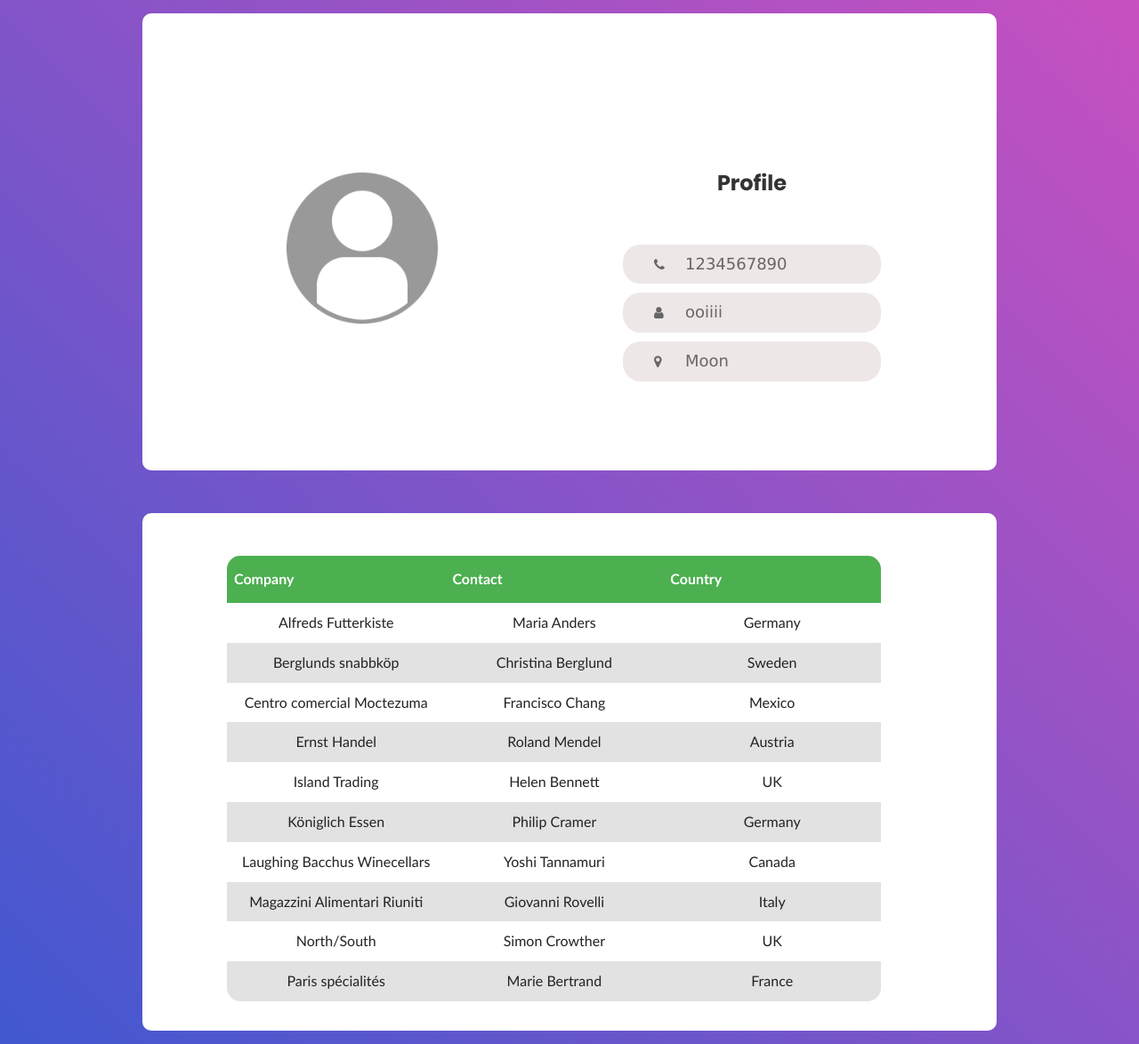
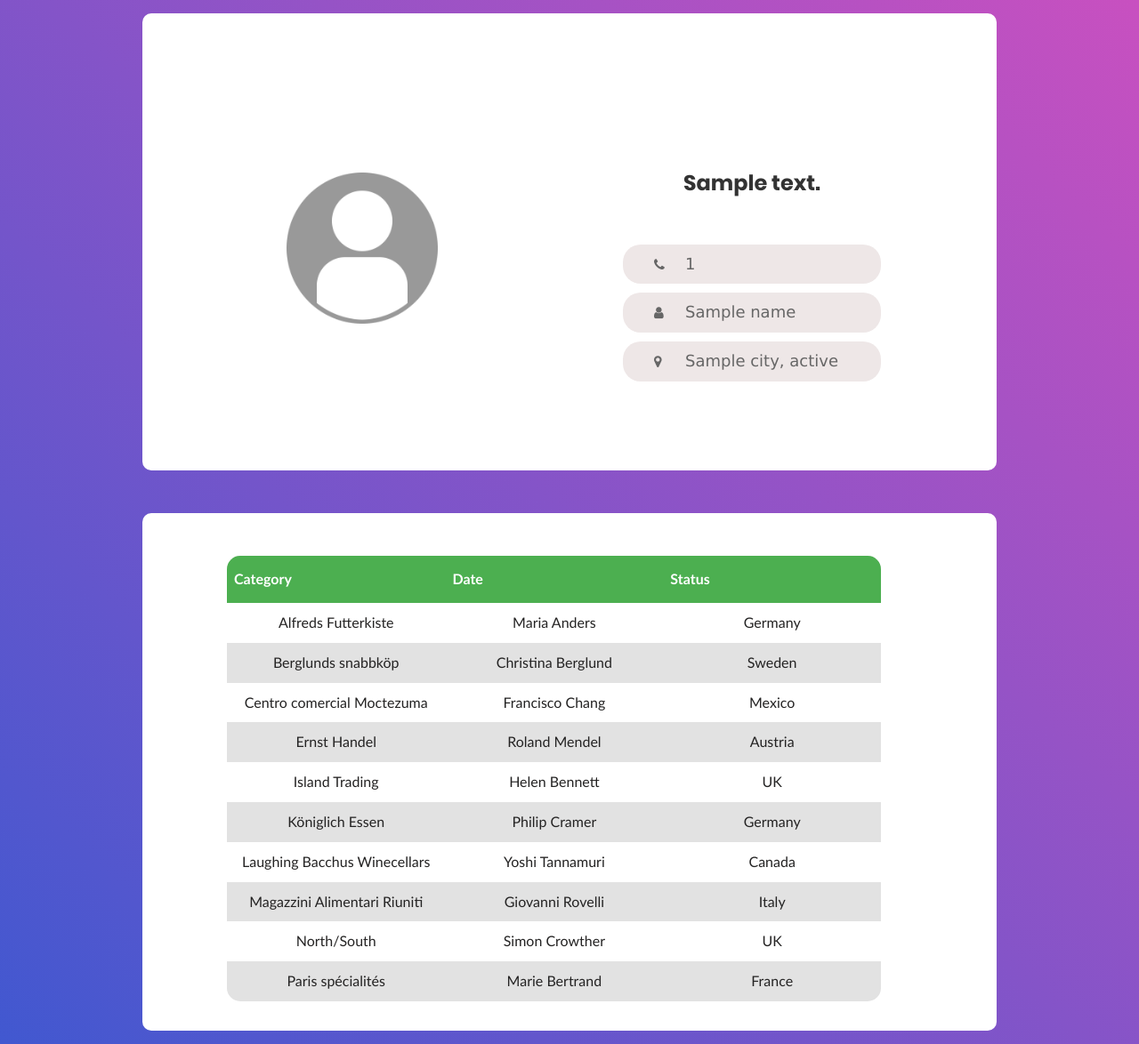
Before and after one commit to abhaydhiman/farm_app, a Flask app: template templates/profile.html in a window 1280 px wide. Shown: the whole page at 89% size. Run offline with Flask 2, Linux system fonts and the light colour scheme; the template is opened without the code that fills it: most values are stand-ins (such as "Sample title", 1, 10 or a date in 2020); some libraries are stand-ins or nearby versions.

Commit message:
modified styling and added jinja text

```diff
--- a/templates/profile.html
+++ b/templates/profile.html
@@ -34,32 +34,32 @@
                     <div class="example">
                         <img src="../static/images/edited_vali4.png" />
                         <div class="contents">
-                            <div class="text">Upload photo</div>
+                            <div class="text">{{text2}}</div>
                         </div>
                     </div>
                 </label>
 
                 <div class="login100-form validate-form">
                     <span class="login100-form-title">
-                        Profile
+                        {{text}}
                     </span>
 
                     <div class="wrap-input100" style="background-color:rgb(238, 231, 231);border-radius:20px;padding-bottom:7px;padding-top:7px;">
-                        <p name="Phone_number" style="position: relative; left:70px;font-size:large;font-family:Verdana, Geneva, Tahoma, sans-serif;">1234567890</p>
+                        <p name="Phone_number" style="position: relative; left:70px;font-size:large;font-family:Verdana, Geneva, Tahoma, sans-serif;">{{phone_number}}</p>
                         <span class="symbol-input100">
                             <i class="fa fa-phone" aria-hidden="true"></i>
                         </span>
                     </div>
 
                     <div class="wrap-input100" style="background-color:rgb(238, 231, 231);border-radius:20px;padding-bottom:7px;padding-top:7px;">
-                        <p name="name" style="position: relative; left:70px;font-size:large;font-family:Verdana, Geneva, Tahoma, sans-serif;">ooiiii</p>
+                        <p name="name" style="position: relative; left:70px;font-size:large;font-family:Verdana, Geneva, Tahoma, sans-serif;">{{name}}</p>
                         <span class="symbol-input100">
                             <i class="fa fa-user" aria-hidden="true"></i>
                         </span>
                     </div>
 
                     <div class="wrap-input100" style="background-color:rgb(238, 231, 231);border-radius:20px;padding-bottom:7px;padding-top:7px;">
-                        <p name="location" style="position: relative; left:70px;font-size:large;font-family:Verdana, Geneva, Tahoma, sans-serif;">Moon</p>
+                        <p name="location" style="position: relative; left:70px;font-size:large;font-family:Verdana, Geneva, Tahoma, sans-serif;">{{city}}, {{state}}</p>
                         <span class="symbol-input100">
                             <i class="fa fa-map-marker" aria-hidden="true"></i>
                         </span>
@@ -71,9 +71,9 @@
             <div class="wrap-login100 mt-5 pt-5">
                 <table id="customers">
                     <tr>
-                        <th style="border-top-left-radius: 15px;">Company</th>
-                        <th>Contact</th>
-                        <th style="border-top-right-radius: 15px;">Country</th>
+                        <th style="border-top-left-radius: 15px;">Category</th>
+                        <th>Date</th>
+                        <th style="border-top-right-radius: 15px;">Status</th>
                     </tr>
                     <tr>
                         <td>Alfreds Futterkiste</td>
```
